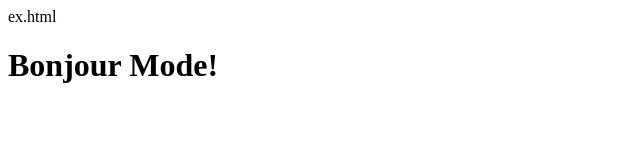
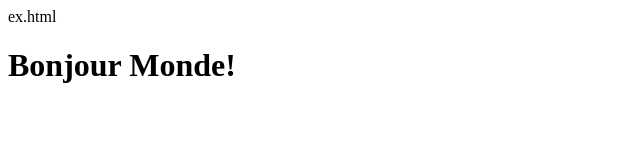
Before and after one commit to adamzhou03/csi3x40_labs, a plain HTML site: page lab01/index.html in a window 1280 px wide. Shown: the full height of the page, 0-640 px from the left. Drawn offline with Linux system fonts and the light colour scheme.

Commit message:
fixed typo in monde

```diff
--- a/lab01/index.html
+++ b/lab01/index.html
@@ -7,6 +7,6 @@
     <title>Hello World! Site Title</title>
   </head>
   <body>
-    <h1>Bonjour Mode!</h1>
+    <h1>Bonjour Monde!</h1>
   </body>
 </html>
```
